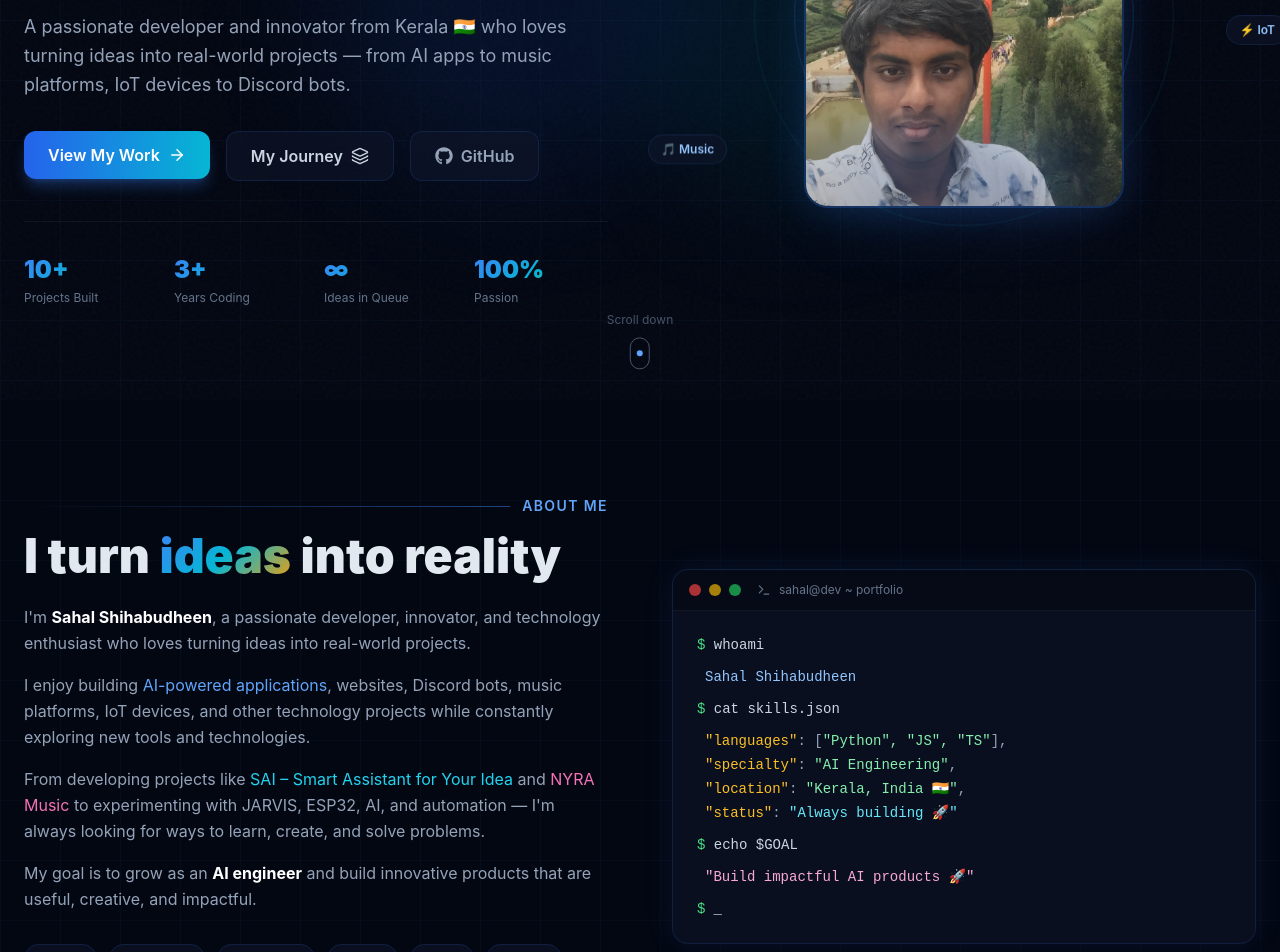
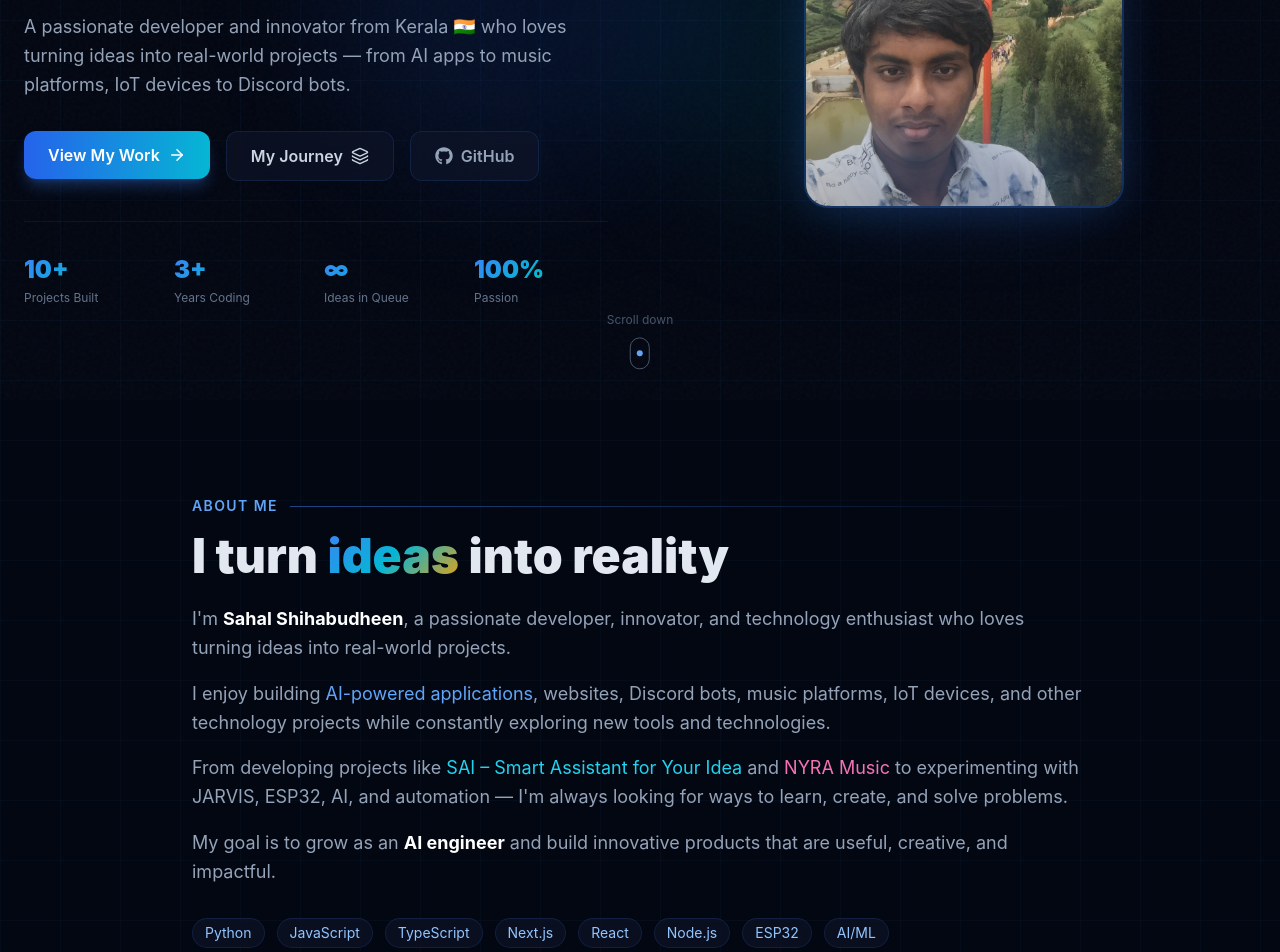
Before and after one commit to sahalshihabudheen-hash/sahal-shihabudheen, a Next.js app: page / in a window 1280 px wide. Shown: the part 400-1352 px from the top of the page. Built offline with nearby package versions, Linux system fonts and the light colour scheme.

Commit message:
Remove terminal card, orbit lines, and floating badges from homepage

```diff
--- a/app/page.tsx
+++ b/app/page.tsx
@@ -6,7 +6,7 @@ import Link from 'next/link'
 import { motion } from 'framer-motion'
 import {
   Brain, Globe, Bot, Music, Cpu, Zap,
-  ArrowRight, Sparkles, Code2, Terminal, Layers
+  ArrowRight, Sparkles, Code2, Layers
 } from 'lucide-react'
 import { FaGithub as Github } from 'react-icons/fa'
 
@@ -214,34 +214,6 @@ export default function HomePage() {
             transition={{ duration: 0.8, delay: 0.3, type: 'spring' }}
             className="flex justify-center relative"
           >
-            {/* Orbit rings */}
-            <div className="absolute inset-0 flex items-center justify-center pointer-events-none">
-              <div
-                className="w-[340px] h-[340px] rounded-full border border-blue-500/20"
-                style={{ animation: 'orbit 20s linear infinite' }}
-              />
-              <div
-                className="absolute w-[420px] h-[420px] rounded-full border border-cyan-500/10"
-                style={{ animation: 'orbit 30s linear infinite reverse' }}
-              />
-            </div>
-
-            {/* Floating tech pills — fixed delays, no Math.random */}
-            {[
-              { label: '🤖 AI', pos: 'top-6 -left-4', delay: 0 },
-              { label: '⚡ IoT', pos: 'top-1/2 -right-8', delay: 0.5 },
-              { label: '🎵 Music', pos: 'bottom-10 -left-6', delay: 1 },
-              { label: '🌐 Web', pos: 'top-12 -right-4', delay: 1.5 },
-            ].map((pill) => (
-              <motion.div
-                key={pill.label}
-                className={`absolute ${pill.pos} z-20 glass border border-blue-500/20 px-3 py-1.5 rounded-full text-xs font-semibold text-blue-300`}
-                animate={{ y: [0, -8, 0] }}
-                transition={{ duration: 3, repeat: Infinity, delay: pill.delay }}
-              >
-                {pill.label}
-              </motion.div>
-            ))}
 
             {/* Main photo */}
             <div className="relative w-72 h-80 lg:w-80 lg:h-96 rounded-3xl overflow-hidden border-2 border-blue-500/30"
@@ -281,23 +253,21 @@ export default function HomePage() {
 
       {/* ── About ─────────────────────────────────────────────────────────── */}
       <section className="py-24 px-6">
-        <div className="max-w-7xl mx-auto">
+        <div className="max-w-4xl mx-auto">
           <motion.div
             initial={{ opacity: 0, y: 40 }}
             whileInView={{ opacity: 1, y: 0 }}
             viewport={{ once: true }}
             transition={{ duration: 0.7 }}
-            className="grid lg:grid-cols-2 gap-16 items-center"
           >
-            <div>
             <div className="flex items-center gap-3 mb-4">
-                <div className="h-px flex-1 bg-gradient-to-r from-transparent to-blue-500/50" />
               <span className="text-blue-400 text-sm font-semibold tracking-widest uppercase">About Me</span>
+              <div className="h-px flex-1 bg-gradient-to-r from-blue-500/50 to-transparent" />
             </div>
             <h2 className="text-4xl lg:text-5xl font-black mb-6">
               I turn <span className="gradient-text">ideas</span> into reality
             </h2>
-              <div className="space-y-4 text-slate-400 leading-relaxed">
+            <div className="space-y-4 text-slate-400 leading-relaxed text-lg">
               <p>
                 I&apos;m <strong className="text-white">Sahal Shihabudheen</strong>, a passionate developer,
                 innovator, and technology enthusiast who loves turning ideas into real-world projects.
@@ -324,39 +294,6 @@ export default function HomePage() {
                 </span>
               ))}
             </div>
-            </div>
-
-            {/* Terminal card */}
-            <motion.div
-              initial={{ opacity: 0, x: 40 }}
-              whileInView={{ opacity: 1, x: 0 }}
-              viewport={{ once: true }}
-              transition={{ duration: 0.7, delay: 0.2 }}
-              className="glass rounded-2xl overflow-hidden border border-blue-500/20"
-              style={{ boxShadow: '0 0 30px rgba(59,130,246,0.1)' }}
-            >
-              <div className="flex items-center gap-2 px-4 py-3 border-b border-white/5 bg-black/30">
-                <div className="w-3 h-3 rounded-full bg-red-500/70" />
-                <div className="w-3 h-3 rounded-full bg-yellow-500/70" />
-                <div className="w-3 h-3 rounded-full bg-green-500/70" />
-                <Terminal size={14} className="ml-2 text-slate-500" />
-                <span className="text-slate-500 text-xs">sahal@dev ~ portfolio</span>
-              </div>
-              <div className="p-6 font-mono text-sm space-y-3">
-                <div><span className="text-green-400">$</span> <span className="text-slate-300">whoami</span></div>
-                <div className="text-blue-300 pl-2">Sahal Shihabudheen</div>
-                <div><span className="text-green-400">$</span> <span className="text-slate-300">cat skills.json</span></div>
-                <div className="text-slate-400 pl-2 space-y-1">
-                  <div><span className="text-amber-400">&quot;languages&quot;</span>: [<span className="text-green-300">&quot;Python&quot;, &quot;JS&quot;, &quot;TS&quot;</span>],</div>
-                  <div><span className="text-amber-400">&quot;specialty&quot;</span>: <span className="text-green-300">&quot;AI Engineering&quot;</span>,</div>
-                  <div><span className="text-amber-400">&quot;location&quot;</span>: <span className="text-green-300">&quot;Kerala, India 🇮🇳&quot;</span>,</div>
-                  <div><span className="text-amber-400">&quot;status&quot;</span>: <span className="text-cyan-300">&quot;Always building 🚀&quot;</span></div>
-                </div>
-                <div><span className="text-green-400">$</span> <span className="text-slate-300">echo $GOAL</span></div>
-                <div className="text-pink-300 pl-2">&quot;Build impactful AI products 🚀&quot;</div>
-                <div className="flex items-center"><span className="text-green-400">$</span><span className="cursor text-slate-300 ml-2">_</span></div>
-              </div>
-            </motion.div>
           </motion.div>
         </div>
       </section>
```
Lines whose indentation alone changed are shown as unchanged.
